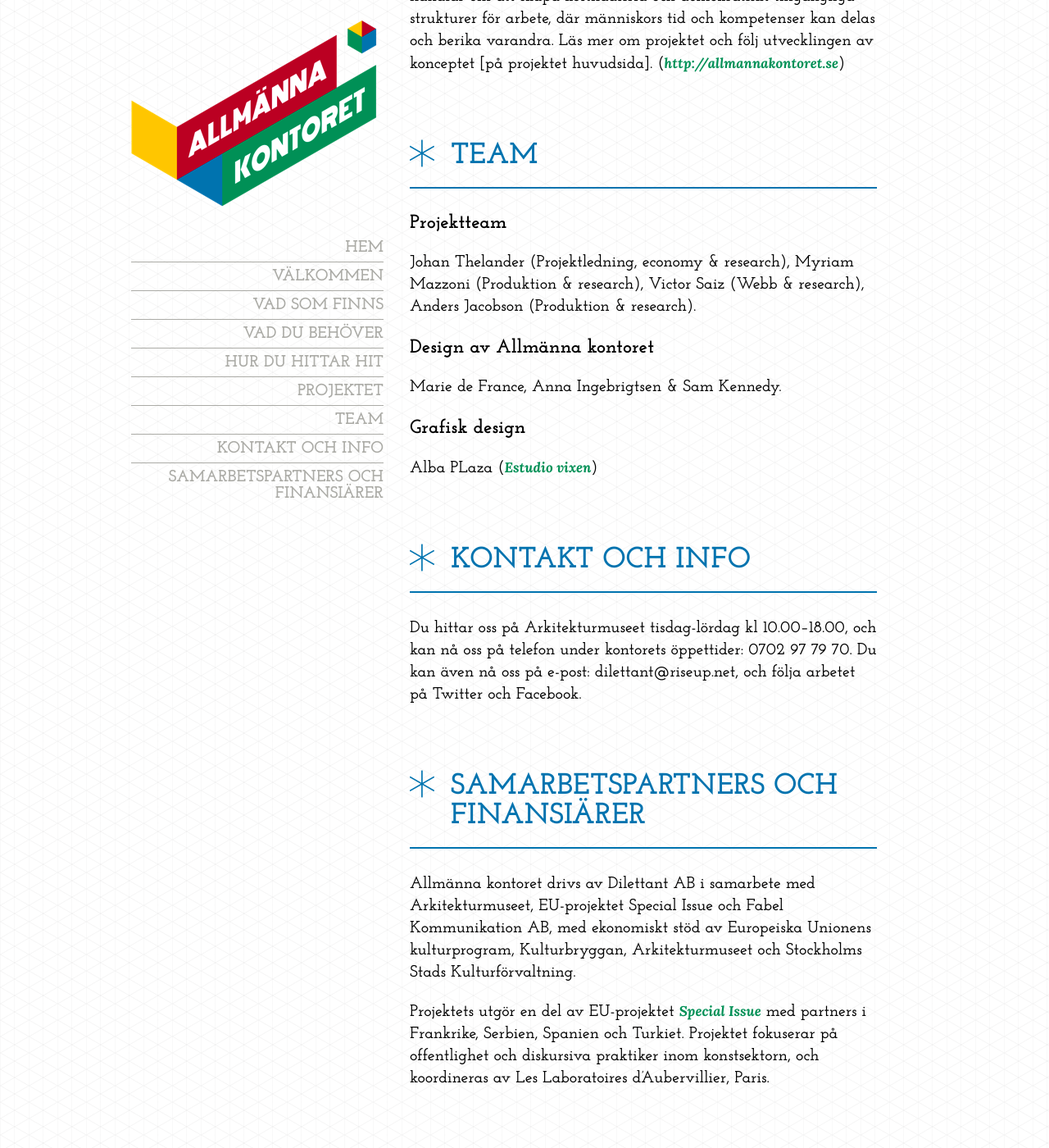
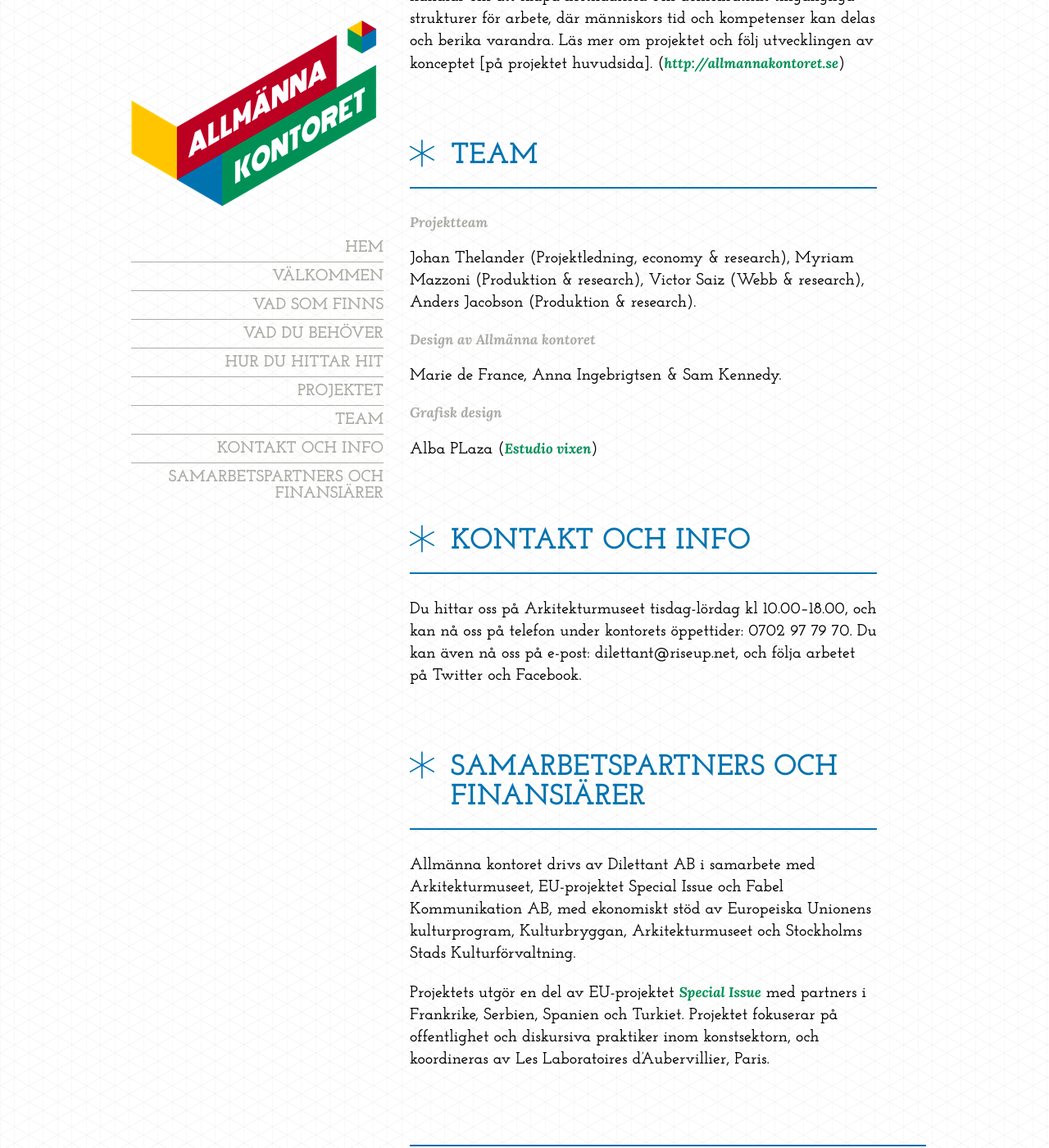
Before and after one commit to dilettant/allmannakontoret, a Jekyll site: the page built from arkitekturmuseet/index.html, in a window 1280 px wide and 1400 px high, scrolled down 2836 px. Shown: the whole window at 82% size. Built offline with Jekyll 4.4.1, drawn with Linux system fonts in a browser that asks for light colours; comment, search, counter and statistics services are not loaded.

Commit message:
decons/recons tructing

```diff
--- a/arkitekturmuseet/index.html
+++ b/arkitekturmuseet/index.html
@@ -20,11 +20,13 @@
 </header>
 
 <section>
+  {% for invigning in site.categories.invigning %}
   <hgroup class="event">
-    <h2>INVIGNING</h2>
-    <h3>30 OKTOBER 18.00-20.00</h3>
-    <p>Välkommen till öppningskvällen for Allmänna kontoret! Program: Mini-föreläsning om Nya Allmänningar av Karin Bradley (Division of Urban and Regional Studies/Department of Urban Planning and Environment, KTH), kontextualisering av Allmänna kontoret-projektet i relation till hållbar lokal utveckling, av Monica Fundin Pourshahidi (Arkitekturmuseet). Hör även Dilettant presentera projektet och projektrummet. Mingel, snacks and alkoholfria drinkar – varmt välkommen till Arkitekturmuseet!</p>
+    <h2>{{invigning.title}}</h2>
+    <h3>{{invigning.headline}}</h3>
+    {{ invigning.content }}
   </hgroup>
+  {% endfor %}
 </section>
 <section>
 {% for mus in site.categories.amuseet reversed %}
--- a/assets/amuseet.css
+++ b/assets/amuseet.css
@@ -1,3 +1,5 @@
+/* @override http://allmannakontoret.se/assets/amuseet.css */
+
 html{
   background-image: url(/assets/img/grid.png);
 }
@@ -204,6 +206,13 @@
   margin-bottom: 30px;
 }
 
+article h3 {
+  color: #ababa6;
+  font: italic 700 17px 'Lora';
+  margin-top: 0;
+  margin-bottom: 0;
+}
+
 footer{
   clear: both;
   float: left;
```
Also changed, not shown: _posts/amuseet/2012-10-01-invigning.md (added, +9 -0 lines).
